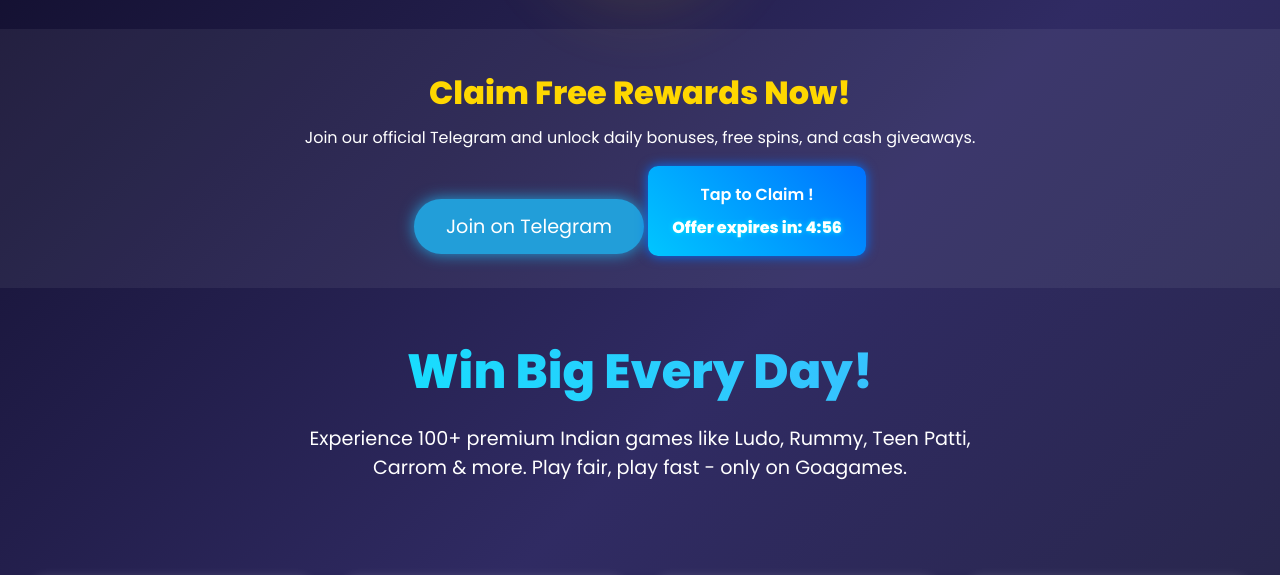
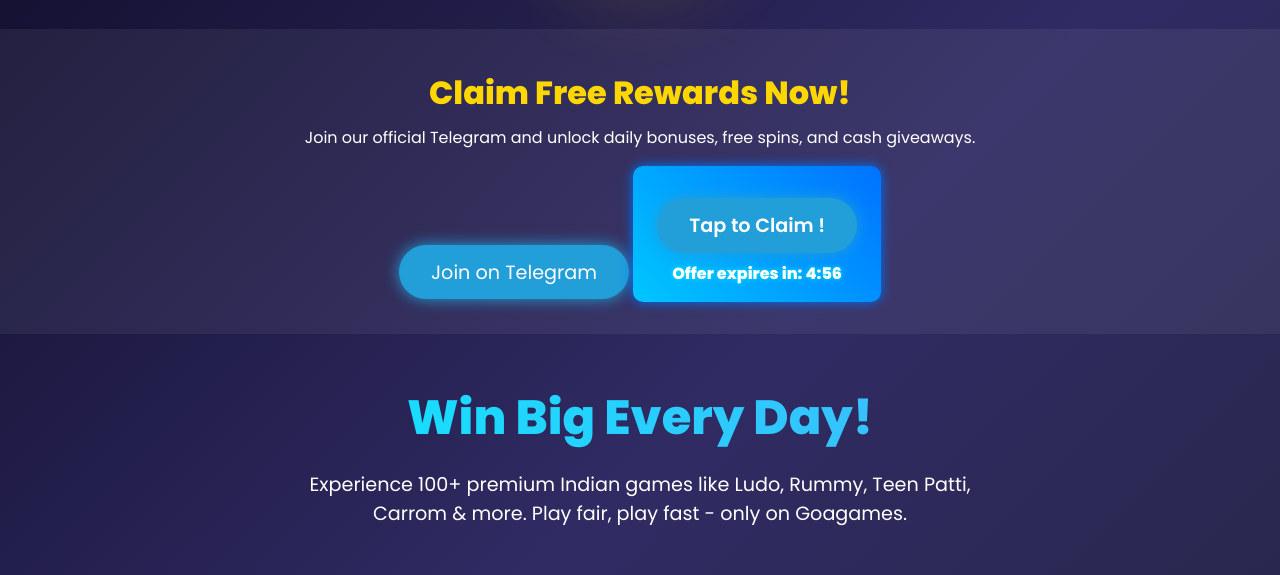
Before and after one commit to pooja009xy/gaogames1, a plain HTML site: page index.html in a window 1280 px wide. Shown: the part 221-796 px from the top of the page. Drawn offline with Linux system fonts and the light colour scheme.

Commit message:
Update index.html

```diff
--- a/index.html
+++ b/index.html
@@ -223,9 +223,11 @@
     <p>Join our official Telegram and unlock daily bonuses, free spins, and cash giveaways.</p>
     <a href="https://t.me/+gdLT3DU7nvBkNWE9" target="_blank">Join on Telegram</a>
     <div class="claim-card">
-       Tap to Claim !
-      <div id="countdown" class="countdown">Offer expires in: 5:00</div>
-    </div>
+  <a href="https://t.me/+gdLT3DU7nvBkNWE9" target="_blank" style="color: white; text-decoration: none;">
+    Tap to Claim !
+  </a>
+  <div id="countdown" class="countdown">Offer expires in: 5:00</div>
+</div>
   </section>
 
   <section class="hero">
```
